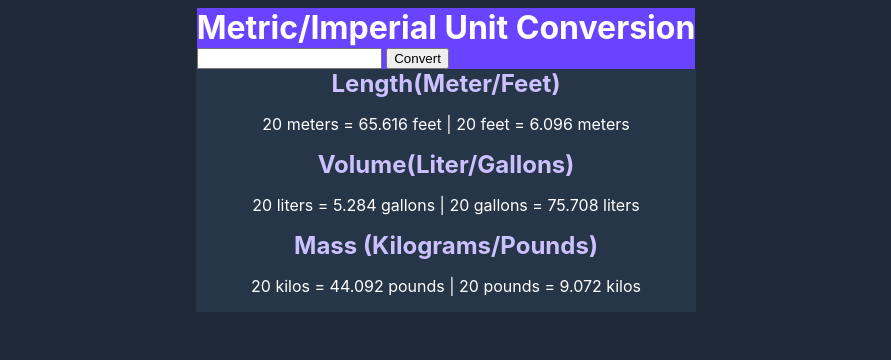
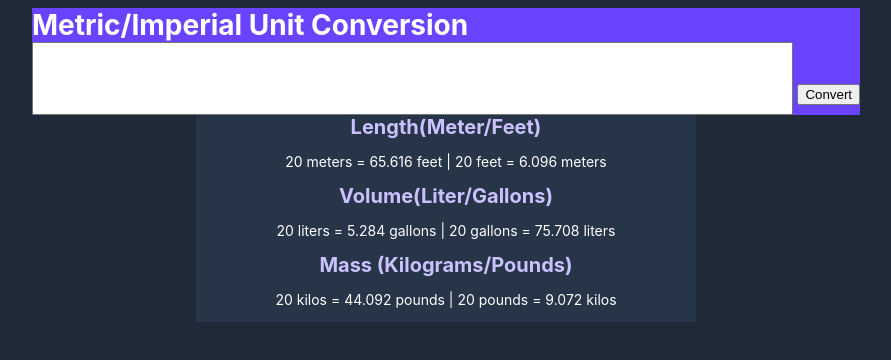
Before and after one commit to sykolax/unit-converter, a plain HTML site: page index.html in a window 1280 px wide. Shown: the whole page, without its empty margins (194-1085 px from the left). Drawn offline with Linux system fonts and the light colour scheme.

Commit message:
feat: set font size

```diff
--- a/styles.css
+++ b/styles.css
@@ -16,8 +16,21 @@ h1, h2 {
     margin: 0;
 }
 
+h1 {
+    font-size: 28px;
+}
+
 h2 {
     color: var(--color-purple-3);
+    font-size: 20px;
+}
+
+p {
+    font-size: 14px;
+}
+
+input {
+    font-size: 58px;
 }
 
 .header-container {
```
